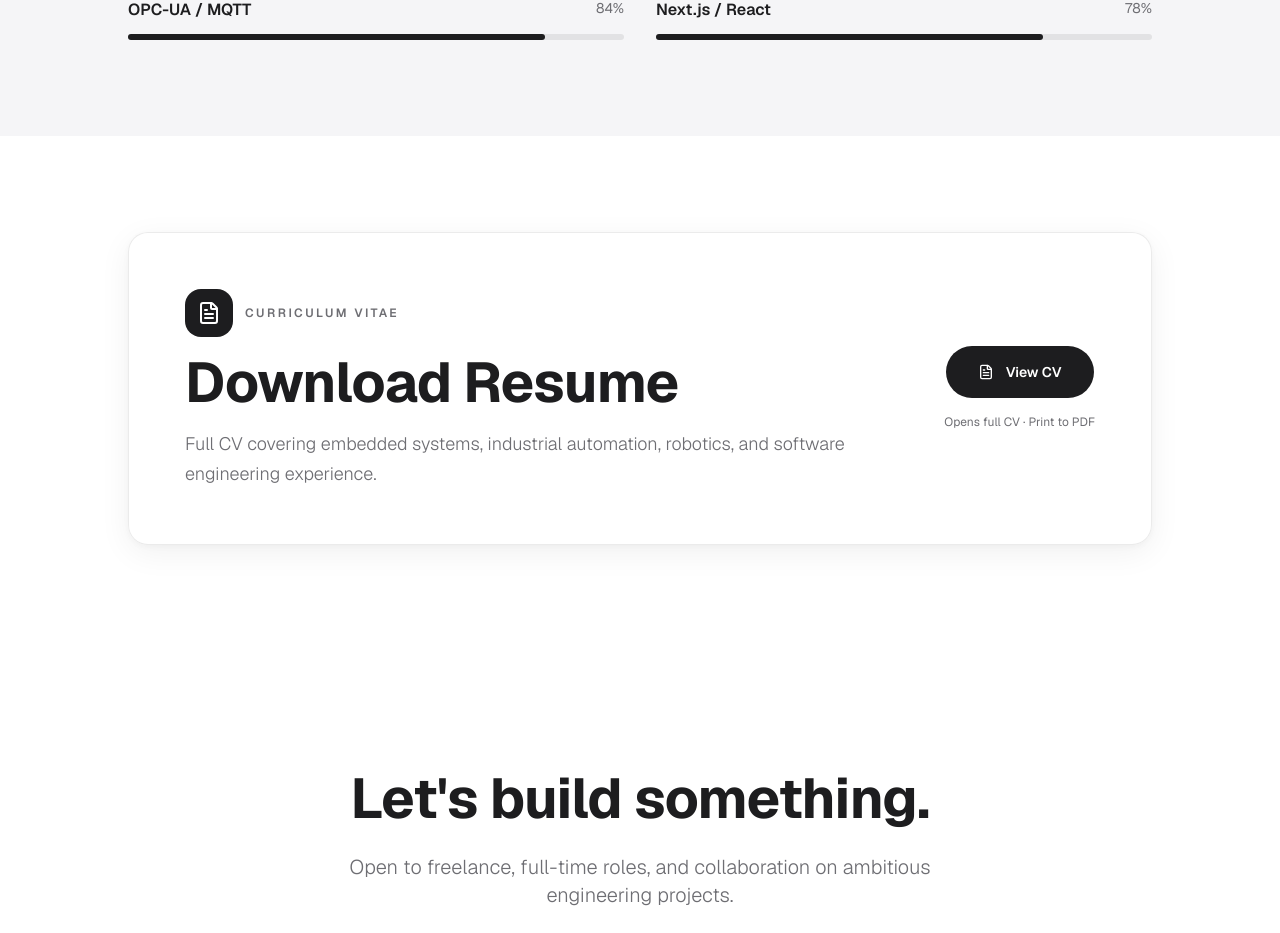
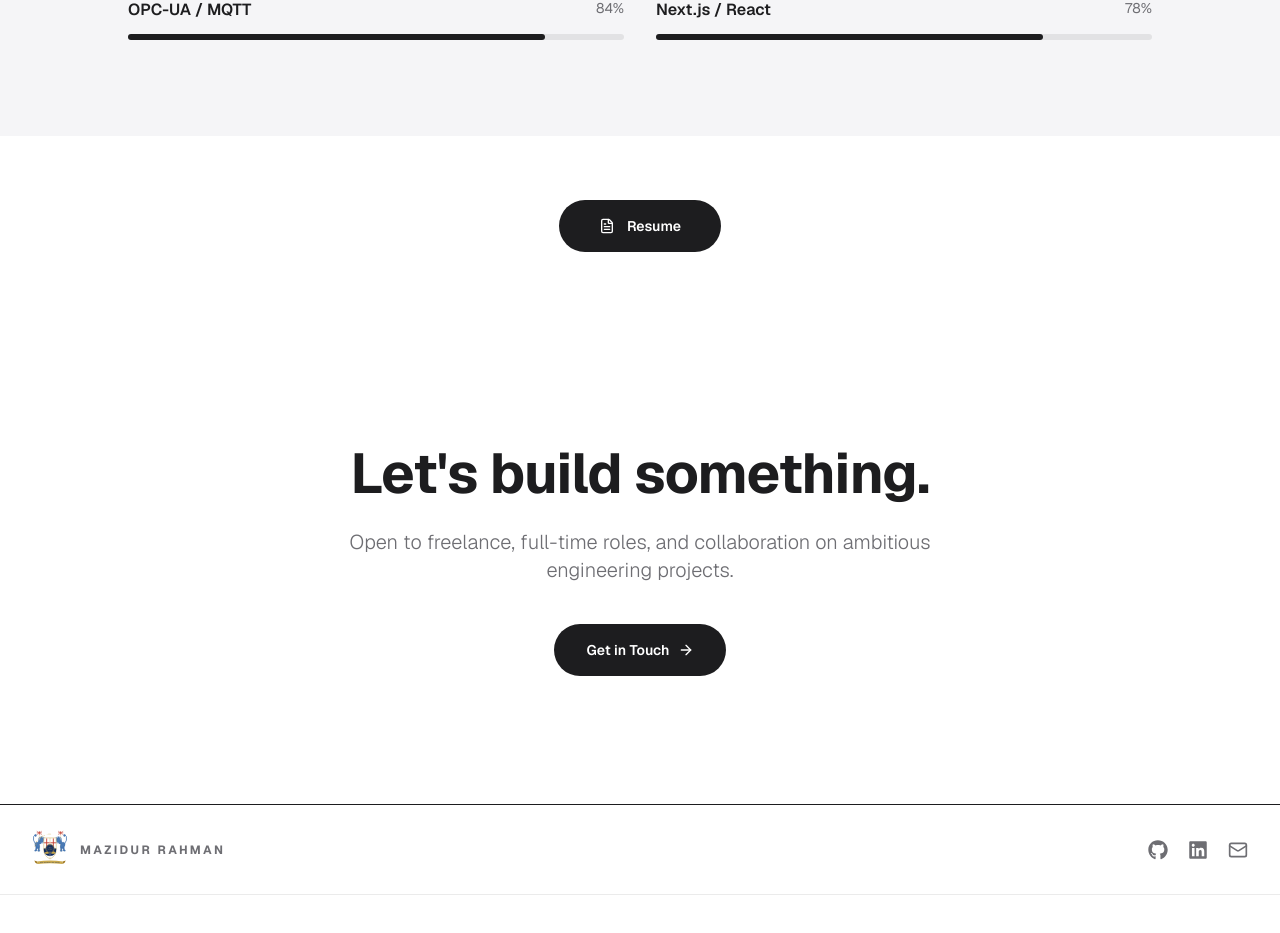
Before and after one commit to Mazidur90/webpage, a Next.js app: page /webpage/about in a window 1280 px wide. Shown: the part 1255-2188 px from the top of the page. After the commit the page ends 2150 px from the top, so only its background shows below. Built offline with nearby package versions, Linux system fonts and the light colour scheme.

Commit message:
Simplify resume section to button only

```diff
--- a/src/app/about/page.tsx
+++ b/src/app/about/page.tsx
@@ -127,40 +127,22 @@ export default function AboutPage() {
       </section>
 
       {/* ── RESUME ── */}
-      <section className="py-24 px-6 md:px-12">
-        <div className="max-w-5xl mx-auto">
+      <section className="py-16 px-6 md:px-12 flex justify-center">
         <motion.div
-            initial={{ opacity: 0, y: 30 }}
+          initial={{ opacity: 0, y: 20 }}
           whileInView={{ opacity: 1, y: 0 }}
           viewport={{ once: true }}
-            transition={{ duration: 0.7 }}
-            className="glass-card rounded-3xl p-10 md:p-14 flex flex-col md:flex-row items-center gap-10"
+          transition={{ duration: 0.6 }}
         >
-            <div className="flex-1">
-              <div className="flex items-center gap-3 mb-4">
-                <div className="w-12 h-12 rounded-2xl bg-foreground flex items-center justify-center">
-                  <FileText className="w-6 h-6 text-background" />
-                </div>
-                <p className="text-xs font-semibold uppercase tracking-[0.2em] text-secondary">Curriculum Vitae</p>
-              </div>
-              <h2 className="headline-lg mb-4">Download Resume</h2>
-              <p className="text-secondary text-lg leading-relaxed" style={{ fontWeight: 300 }}>
-                Full CV covering embedded systems, industrial automation, robotics, and software engineering experience.
-              </p>
-            </div>
-            <div className="flex flex-col items-center gap-4 shrink-0">
           <Link
             href="/cv"
             target="_blank"
-                className="flex items-center gap-3 bg-foreground text-background px-8 py-4 rounded-full font-semibold text-sm hover:opacity-85 transition-opacity"
+            className="flex items-center gap-3 bg-foreground text-background px-10 py-4 rounded-full font-semibold text-sm hover:opacity-85 transition-opacity"
           >
             <FileText className="w-4 h-4" />
-                View CV
+            Resume
           </Link>
-              <p className="text-xs text-secondary">Opens full CV · Print to PDF</p>
-            </div>
         </motion.div>
-        </div>
       </section>
 
       {/* ── CTA ── */}
```
Lines whose indentation alone changed are shown as unchanged.
